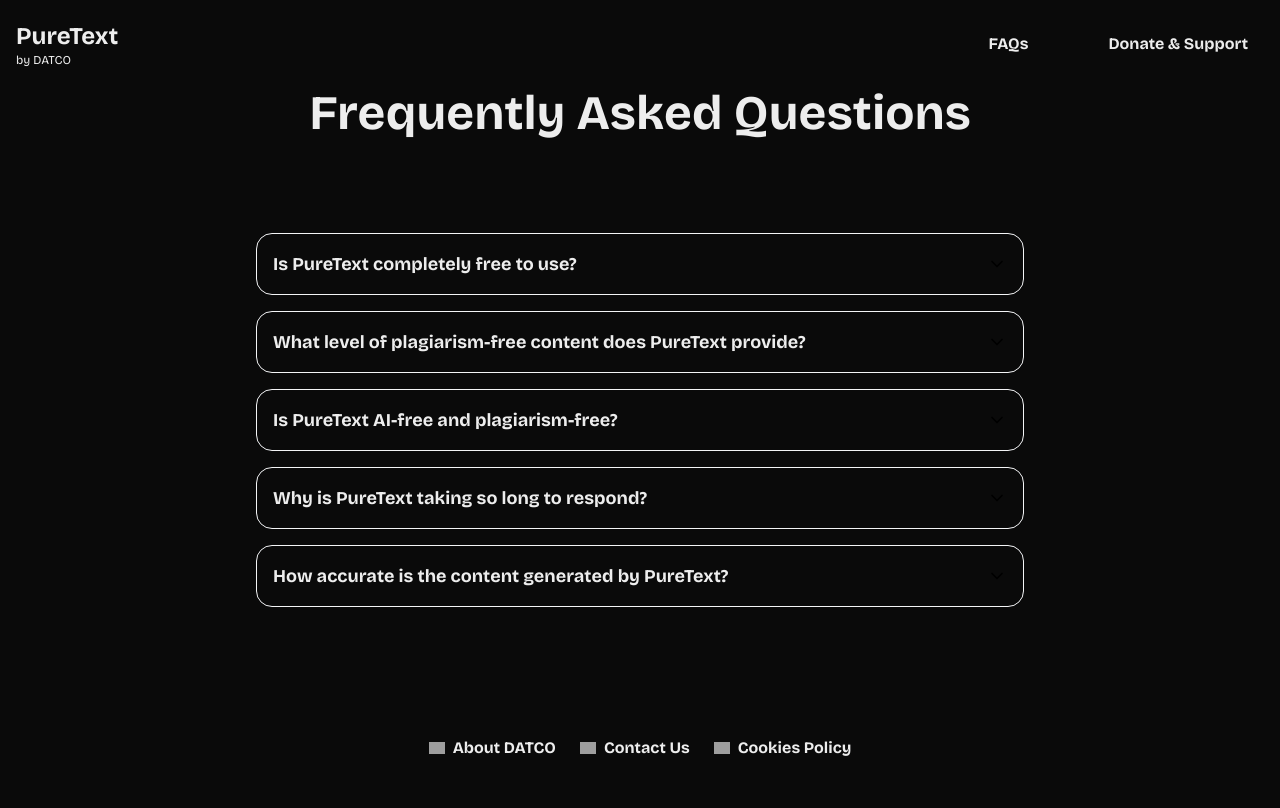
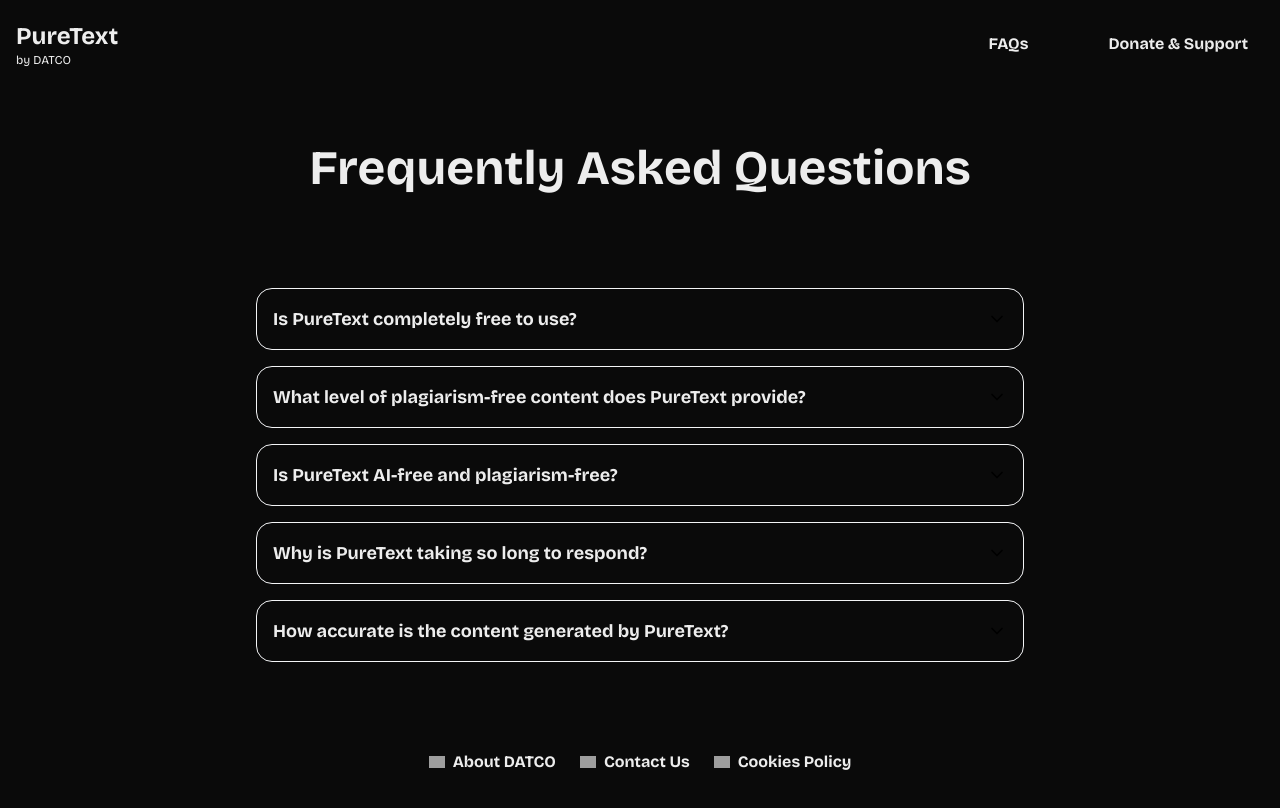
Before and after one commit to 1580-RanaV/PureText, a Next.js app: page /faqs in a window 1280 px wide. Shown: the top 808 px of the page. Built offline with nearby package versions, Linux system fonts and the light colour scheme; grey boxes are pictures that could not be loaded.

Commit message:
faq adjustment

```diff
--- a/src/app/faqs/page.js
+++ b/src/app/faqs/page.js
@@ -42,7 +42,7 @@
     <div className="flex flex-col min-h-screen">
       <Navbar />
 
-      <main className="flex-grow flex flex-col items-center justify-center px-4 py-12">
+      <main className="flex-grow flex flex-col items-center justify-center px-4 py-12 mt-[6rem]">
         <h1 className="text-5xl font-bold font-sans text-center mb-24">Frequently Asked Questions</h1>
 
         <div className="space-y-4 w-full max-w-3xl">
```
